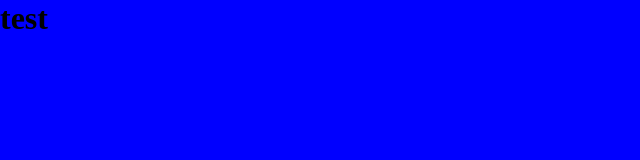
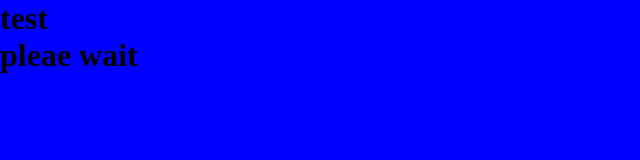
Before and after one commit to AmirTaki/test-project, a plain HTML site: page index.html in a window 1280 px wide. Shown: the whole page, without its empty margins (0-640 px from the left). Drawn offline with Linux system fonts and the light colour scheme.

Commit message:
commit public

```diff
--- a/index.html
+++ b/index.html
@@ -9,5 +9,6 @@
 <body>
     <h1>test</h1>
     <script src="app.js"></script>
+    <h1>pleae wait</h1>
 </body>
 </html>
```
